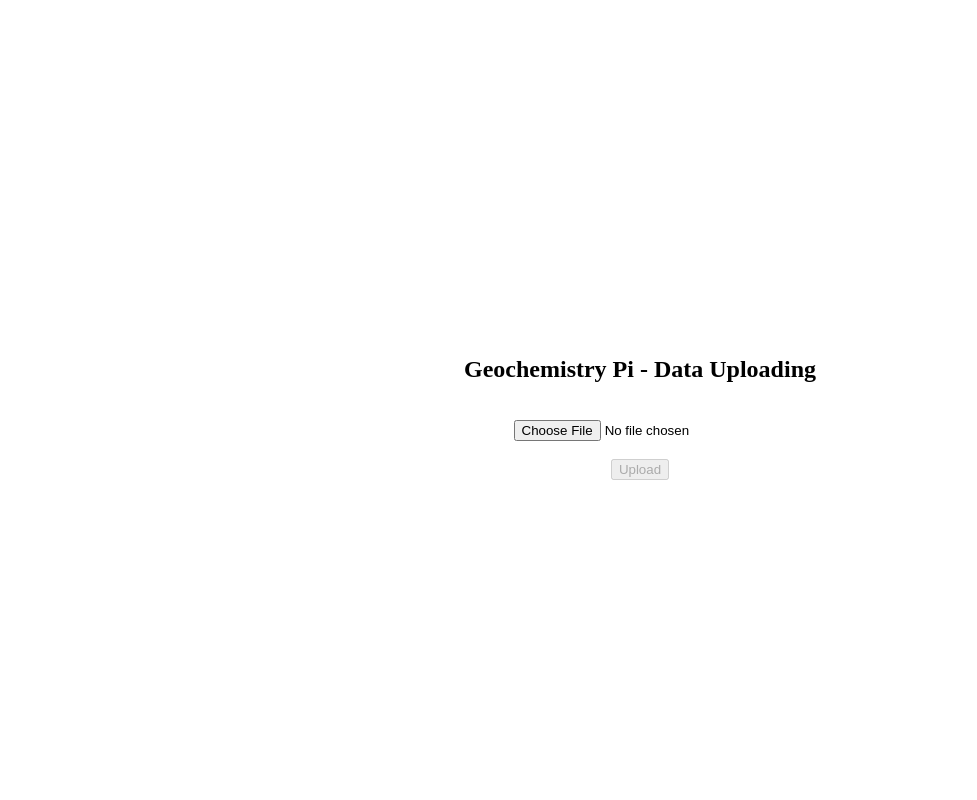
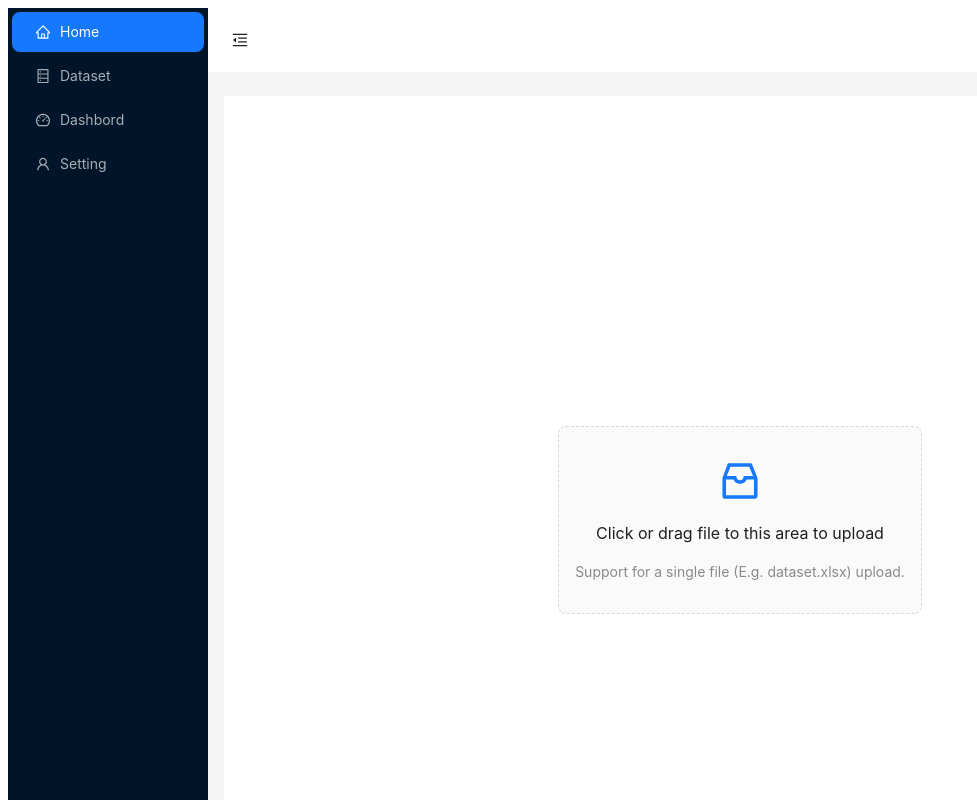
Before and after one commit to ZJUEarthData/Geochemistrypi, a React app in the folder geochemistrypi/frontend/: page /home in a window 1280 px wide. Shown: the top 800 px of the page, without its empty margins (0-977 px from the left). Built offline with nearby package versions, Linux system fonts and the light colour scheme.

Commit message:
perf: perfect the layout of homepage and dataset upload component.

```diff
--- a/geochemistrypi/frontend/src/components/Dataset.tsx
+++ b/geochemistrypi/frontend/src/components/Dataset.tsx
@@ -5,12 +5,17 @@
 // import { Cookies } from 'react-cookie';
 import { useCookies } from 'react-cookie';
 import { toast } from 'react-hot-toast';
+import { InboxOutlined } from '@ant-design/icons';
+import type { UploadProps } from 'antd';
+import { message, Upload } from 'antd';
 
 const DatasetUploadButton = () => {
     const [dataset, setDataset] = useState<File | null>(null);
     const [show, setShow] = useState<boolean>(false);
     const [processedData, setProcessedData] = useState<any[]>([]);
     const [cookies, setCookie] = useCookies(['userID']);
+    const { Dragger } = Upload;
+    const userID = cookies['userID'];
 
     // Get the hostname of the current page
     const hostname = window.location.hostname;
@@ -23,43 +28,23 @@
         setDataset(selectedDataset || null);
     };
 
-    // const postFile = async () => {
+    // const handleDatasetUpload = async () => {
+    //     // console.log(file);
     //     if (dataset) {
-    //         const formData = new FormData();
-    //         formData.append('data', new Blob([dataset], { type: 'application/vnd.openxmlformats-officedocument.spreadsheetml.sheet' }));
+    //         let userID = cookies['userID'];
+    //         // console.log('Dataset: ' + userID);
     //         try {
-    //             const response = await axios.post('http://0.0.0.0:8000/data-mining/upload', formData, {
-    //                 headers: {
-    //                     'Content-Type': 'multipart/form-data',
-    //                 },
-    //             });
-    //             // console.log(typeof JSON.parse(response.data));
-    //             setProcessedData(JSON.parse(response.data));
+    //             const response = await postDataset(dataset, userID);
+    //             // console.log(response);
+    //             if (response.status === 429) {
+    //                 toast.error('You have exceeded the maximum number of datasets allowed. Please delete a dataset before uploading a new one.');
+    //             }
     //         } catch (error) {
     //             console.log(error);
     //         }
-    //     } else {
-    //         console.log('No file selected');
+    //         setShow(true);
     //     }
     // };
-
-    const handleDatasetUpload = async () => {
-        // console.log(file);
-        if (dataset) {
-            let userID = cookies['userID'];
-            // console.log('Dataset: ' + userID);
-            try {
-                const response = await postDataset(dataset, userID);
-                // console.log(response);
-                if (response.status === 429) {
-                    toast.error('You have exceeded the maximum number of datasets allowed. Please delete a dataset before uploading a new one.');
-                }
-            } catch (error) {
-                console.log(error);
-            }
-            setShow(true);
-        }
-    };
 
     const containerStyle: React.CSSProperties = {
         display: 'flex',
@@ -69,14 +54,40 @@
         height: '100vh',
     };
 
-    const buttonStyle: React.CSSProperties = {
-        // width: '100px',
-        // height: '50px',
+    const props: UploadProps = {
+        name: 'file',
+        multiple: false,
+        customRequest: async (options) => {
+            const { onSuccess, onError, file } = options;
+            try {
+                const response = await postDataset(file, userID);
+                if (response.status === 429) {
+                    message.error(`${file.name} file upload failed`);
+                    message.error('You have exceeded the maximum number of datasets allowed. Please delete a dataset before uploading a new one.');
+                } else {
+                    message.success('File uploaded successfully.');
+                }
+                onSuccess('Ok');
+            } catch (error) {
+                console.log(error);
+                onError('Error');
+            }
+        },
+        onDrop(e) {
+            console.log('Dropped files', e.dataTransfer.files);
+        },
     };
 
     return (
         <div style={containerStyle}>
-            <h2>Geochemistry Pi - Data Uploading</h2>
+            <Dragger {...props}>
+                <p className="ant-upload-drag-icon">
+                    <InboxOutlined />
+                </p>
+                <p className="ant-upload-text">Click or drag file to this area to upload</p>
+                <p className="ant-upload-hint">Support for a single file (E.g. dataset.xlsx) upload.</p>
+            </Dragger>
+            {/* <h2>Geochemistry Pi - Data Uploading</h2>
             <br />
             <input type="file" accept=".xlsx" onChange={handleDatasetChange} />
             <br />
@@ -85,8 +96,8 @@
             </button>
             {show && <hr />}
             {show && <p>File uploaded!</p>}
-            {/* {processedData.length > 0 && <DataFrame data={processedData} />} */}
-            {show && <button onClick={() => (window.location.href = dashURL)}>Visualize</button>}
+            {processedData.length > 0 && <DataFrame data={processedData} />}
+            {show && <button onClick={() => (window.location.href = dashURL)}>Visualize</button>} */}
         </div>
     );
 };
--- a/geochemistrypi/frontend/src/pages/HomePage.tsx
+++ b/geochemistrypi/frontend/src/pages/HomePage.tsx
@@ -1,19 +1,83 @@
-import React, { useEffect } from 'react';
+import React, { useEffect, useState } from 'react';
 import toast, { Toaster } from 'react-hot-toast';
 import DatasetUploadButton from '../components/Dataset';
-import Command from '../components/Command';
+// import Command from '../components/Command';
+import { MenuFoldOutlined, MenuUnfoldOutlined, DashboardOutlined, UserOutlined, DatabaseOutlined, HomeOutlined } from '@ant-design/icons';
+import { Layout, Menu, Button, theme } from 'antd';
+
+const { Header, Sider, Content } = Layout;
 
 const HomePage = () => {
+    const [collapsed, setCollapsed] = useState<boolean>(false);
+    const {
+        token: { colorBgContainer },
+    } = theme.useToken();
+
     useEffect(() => {
         toast.success('Welcome to Geochemistry π! ✨');
     }, []);
 
     return (
-        <div>
-            <DatasetUploadButton />
-            {/* <Command /> */}
+        <Layout>
+            <Sider trigger={null} collapsible collapsed={collapsed}>
+                <div className="logo" />
+                <Menu
+                    theme="dark"
+                    mode="inline"
+                    defaultSelectedKeys={['1']}
+                    items={[
+                        {
+                            key: '1',
+                            icon: <HomeOutlined />,
+                            label: 'Home',
+                        },
+                        {
+                            key: '2',
+                            icon: <DatabaseOutlined />,
+                            label: 'Dataset',
+                        },
+                        {
+                            key: '3',
+                            icon: <DashboardOutlined />,
+                            label: 'Dashbord',
+                        },
+                        {
+                            key: '4',
+                            icon: <UserOutlined />,
+                            label: 'Setting',
+                        },
+                    ]}
+                    onClick={(item) => {
+                        console.log(item);
+                    }}
+                />
+            </Sider>
+            <Layout>
+                <Header style={{ padding: 0, background: colorBgContainer }}>
+                    <Button
+                        type="text"
+                        icon={collapsed ? <MenuUnfoldOutlined /> : <MenuFoldOutlined />}
+                        onClick={() => setCollapsed(!collapsed)}
+                        style={{
+                            fontSize: '16px',
+                            width: 64,
+                            height: 64,
+                        }}
+                    />
+                </Header>
+                <Content
+                    style={{
+                        margin: '24px 16px',
+                        padding: 24,
+                        minHeight: 'calc(100vh - 64px - 48px)',
+                        background: colorBgContainer,
+                    }}
+                >
+                    <DatasetUploadButton />
+                </Content>
+            </Layout>
             <Toaster />
-        </div>
+        </Layout>
     );
 };
 
```
